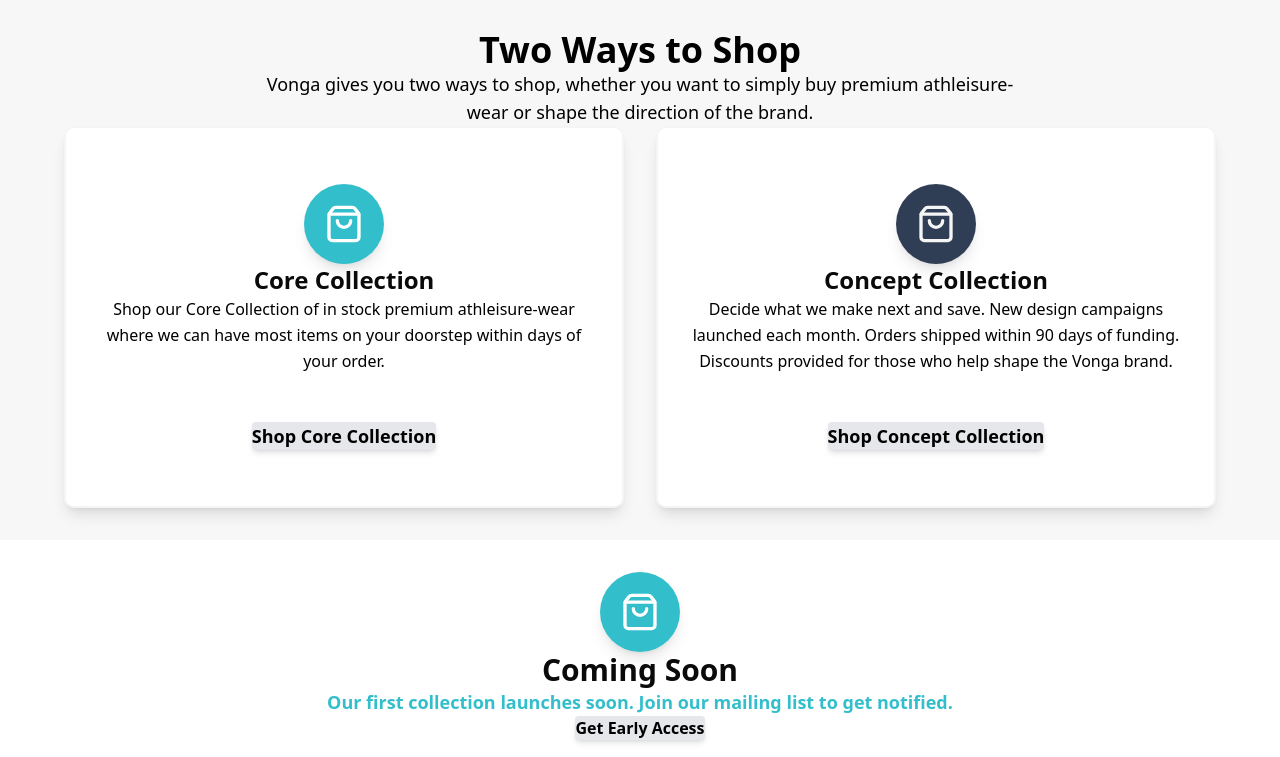
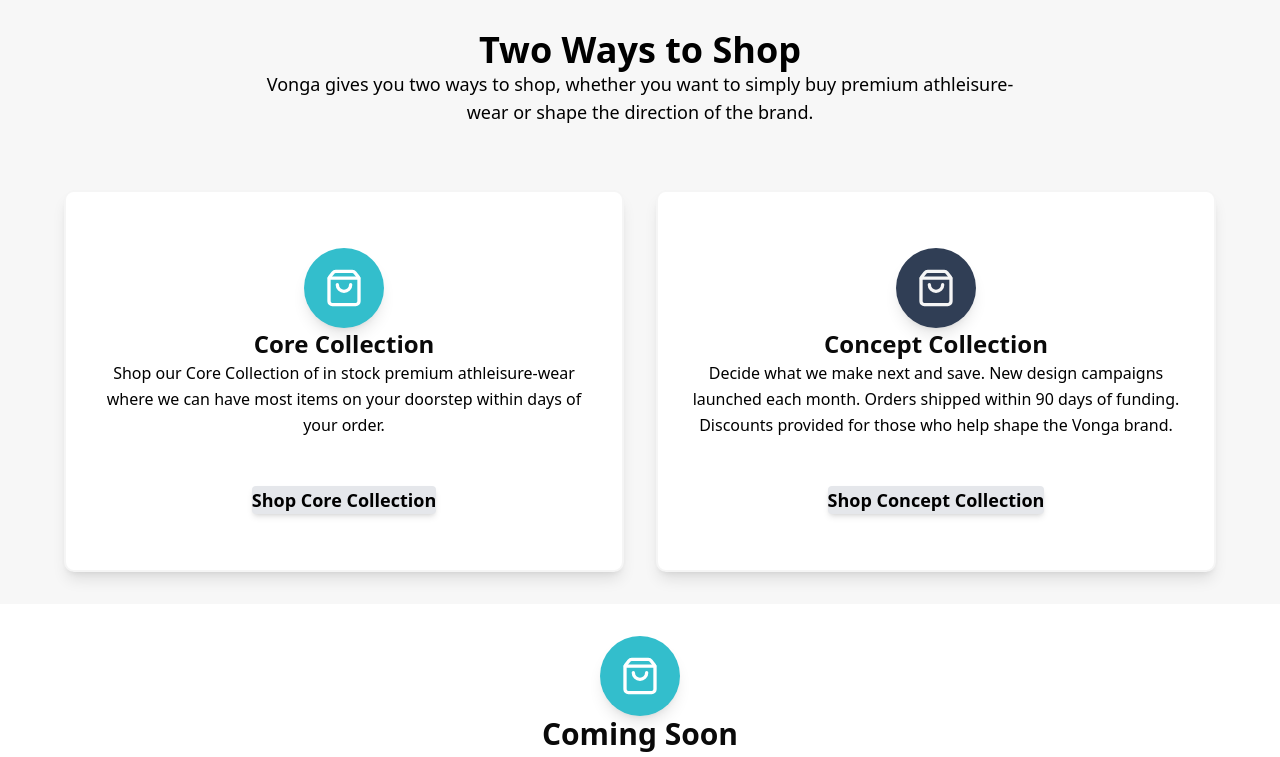
Before and after one commit to billriesner/vongab2b, a Next.js app: page /shop in a window 1280 px wide. Shown: the part 500-1257 px from the top of the page. Built offline with nearby package versions, Linux system fonts and the light colour scheme; no server answers.

Commit message:
Add spacing above Two Ways to Shop cards
Added 64px margin-top to the cards grid container:
✅ More breathing room between the section description and cards
✅ Better visual separation
✅ Improved section hierarchy

```diff
--- a/app/shop/page.tsx
+++ b/app/shop/page.tsx
@@ -42,7 +42,7 @@
             Vonga gives you two ways to shop, whether you want to simply buy premium athleisure-wear or shape the direction of the brand.
           </p>
 
-          <div className="grid grid-cols-1 md:grid-cols-2 gap-8">
+          <div className="grid grid-cols-1 md:grid-cols-2 gap-8" style={{ marginTop: '64px' }}>
             {/* Core Collection Card */}
             <Card className="border-2 border-muted bg-white hover:border-accent transition-all hover:shadow-xl">
               <CardContent className="p-8 text-center">
```
